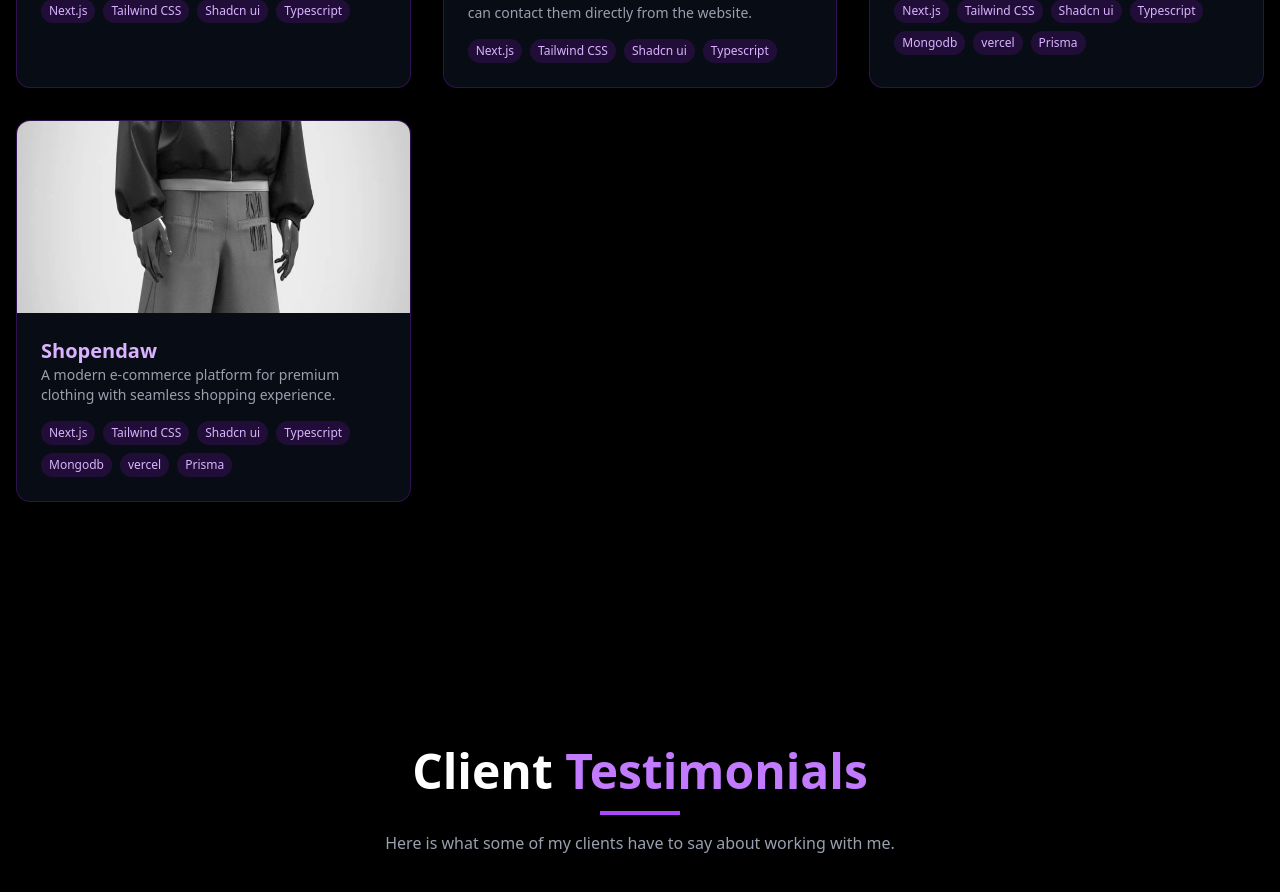
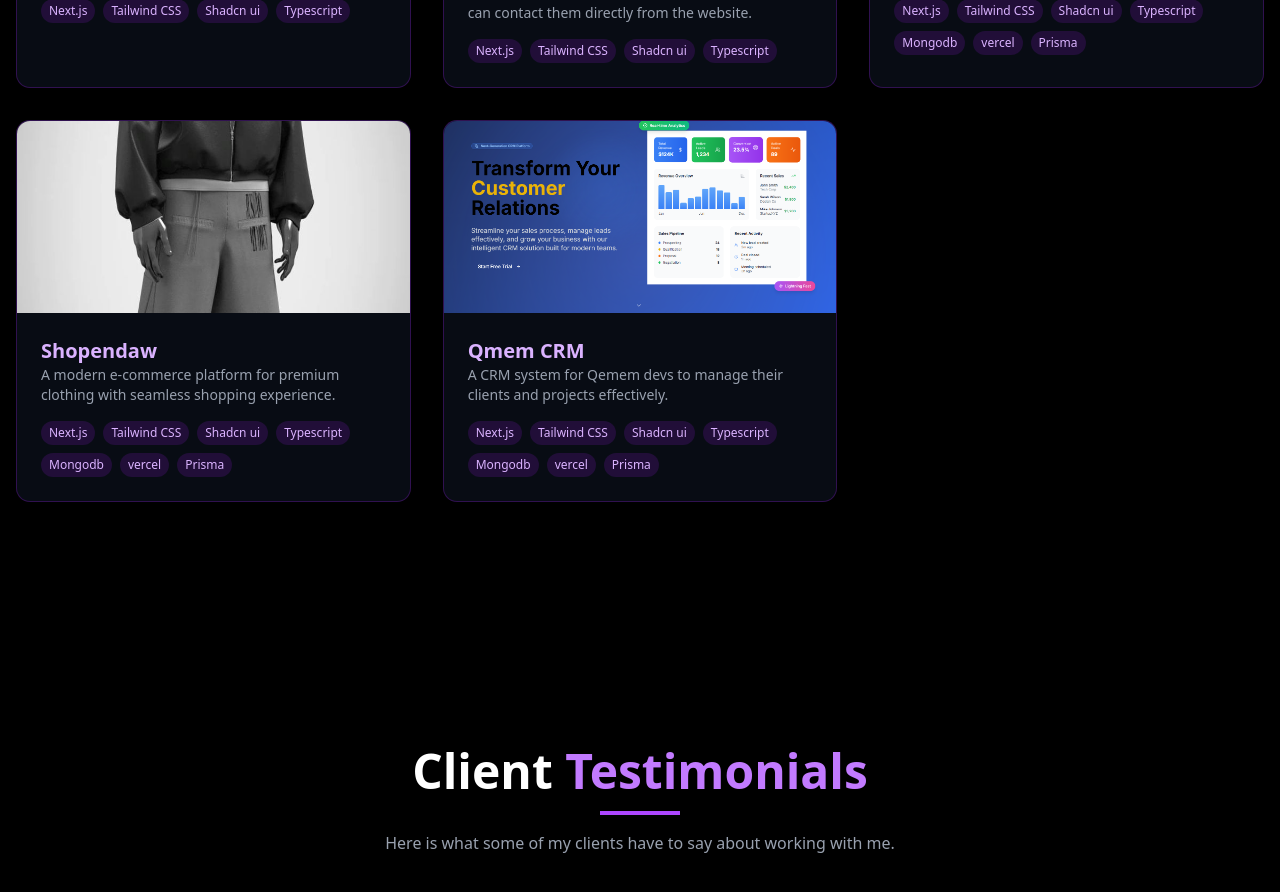
Before and after one commit to Nahomtewodros101/Nahom, a Next.js app: page / in a window 1280 px wide. Shown: the part 2540-3432 px from the top of the page. Built offline with nearby package versions, Linux system fonts and the light colour scheme.

Commit message:
debug lijemer nw engidi

```diff
--- a/app/page.tsx
+++ b/app/page.tsx
@@ -757,6 +757,23 @@ const Projects = ({ ref }: ProjectsProps) => {
       link: "https://shopendaw.vercel.app/",
       githubLink: "https://github.com/Nahomtewodros101/shopendaw.git",
     },
+    {
+      title: "Qmem CRM ",
+      description:
+        " A CRM system for Qemem devs to manage their clients and projects effectively.",
+      image: "/crm.png",
+      tech: [
+        "Next.js",
+        "Tailwind CSS",
+        "Shadcn ui",
+        "Typescript",
+        "Mongodb",
+        "vercel",
+        "Prisma",
+      ],
+      link: "https://shopendaw.vercel.app/",
+      githubLink: "https://github.com/Nahomtewodros101/Qmem-CRM.git",
+    },
   ];
 
   return (
```
Also changed, not shown: public/crm.png (added).
